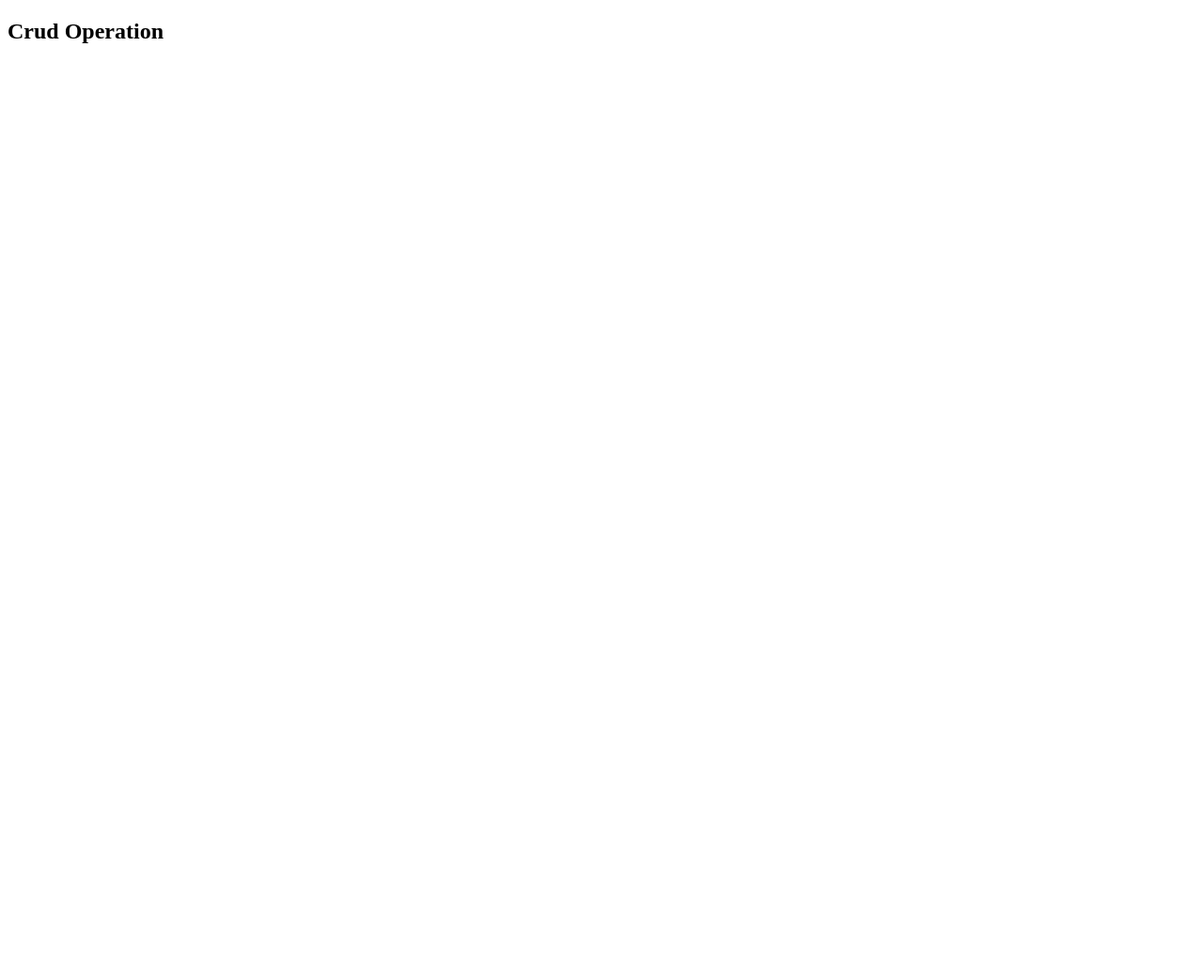
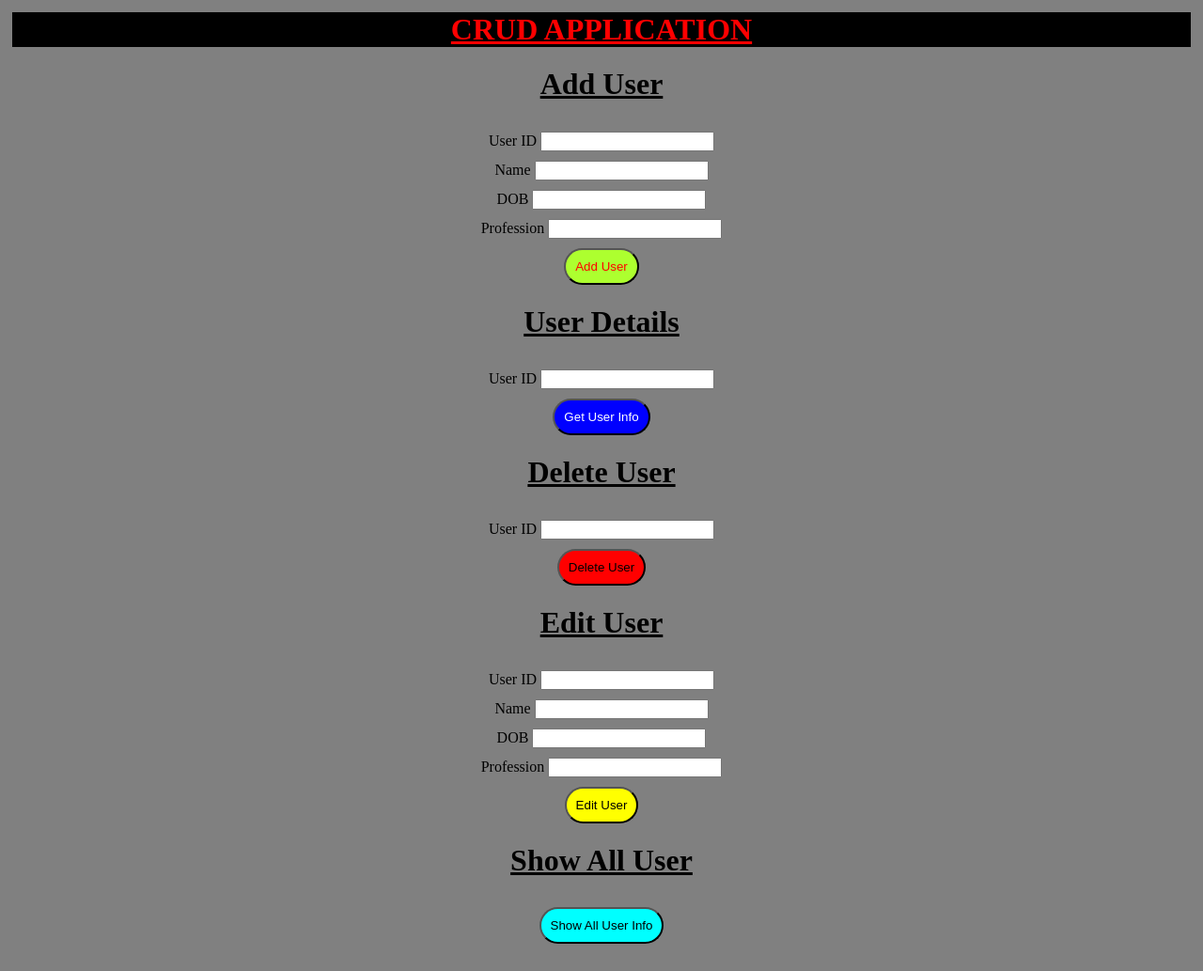
Before and after one commit to Basith5/node_crud_restapi, a website: page index.html in a window 1280 px wide. Shown: the whole page at 94% size. Before the commit the page ends 800 px from the top, so only its background shows below. Drawn offline with Linux system fonts and the light colour scheme.

Commit message:
Update index.html

```diff
--- a/index.html
+++ b/index.html
@@ -1,12 +1,88 @@
-<!DOCTYPE html>
-<html lang="en">
-<head>
-    <meta charset="UTF-8">
-    <meta http-equiv="X-UA-Compatible" content="IE=edge">
-    <meta name="viewport" content="width=device-width, initial-scale=1.0">
-    <title>Document</title>
-</head>
-<body>
-    <h2>Crud Operation</h2>
-</body>
+<html>
+    <head>
+        <style>
+            body{
+                background-color: gray;
+                text-align: center;
+                padding: 5px;
+            }
+            h1{
+                text-decoration: underline;
+            }
+            input{
+                margin-top: 10px;
+            }
+            button{
+                margin-top: 10px;
+                padding: 10px;
+                border-radius: 30px;
+            }
+            .add{
+                color: red;
+                background-color: greenyellow;
+            }
+            .user{
+                background-color: blue;
+                color: white;
+            }
+            .delete{
+                background-color: red;
+            }
+            .edit{
+                background-color: yellow;
+            }
+            .show{
+                background-color: aqua;
+            }
+        </style>
+    </head>
+    <body>
+        <h1 style="text-align: center; color: red;background-color: black;">CRUD APPLICATION</h1>
+        <h1>Add User</h1>
+        <form action="/addUser" method="post">
+
+            User ID <input type = "text" id="userid" name="userid" size="20"><br>
+            Name <input type ="text" id="username" name = "username" size="20"><br>
+            DOB <input type ="text" id="dob" name = "dob" size="20"><br>
+            Profession <input type ="text" id="profession" name = "profession" size="20"><br>
+            <button type = "submit" name="submit" class="add">
+                Add User
+            </button>
+        </form>
+
+        <h1>User Details</h1>
+        <form action="/particularUser" method="post">
+            User ID <input type = "text" id="urid" name="urid" size="20"><br>
+            <button type = "submit" name="submit" class="user">
+                Get User Info
+            </button>
+        </form>
+
+        <h1>Delete User</h1>
+        <form action="/deleteUser" method="post">
+            User ID <input type = "text" id="uid" name="uid" size="20"><br>
+            <button type = "submit" name="submit" class="delete">
+                Delete User
+            </button>
+        </form>
+
+        <h1>Edit User</h1>
+        <form action="/edit" method="post">
+            User ID <input type = "text" id="userid" name="userid" size="20"><br>
+            Name <input type ="text" id="username" name = "username" size="20"><br>
+            DOB <input type ="text" id="dob" name = "dob" size="20"><br>
+            Profession <input type ="text" id="profession" name = "profession" size="20"><br>
+            <button type = "submit" name="submit" class="edit">
+                Edit User
+            </button>
+        </form>
+
+
+        <h1>Show All User</h1>
+        <form action="/showAll" method="get">
+            <button type = "submit" name="submit" class="show">
+                Show All User Info
+            </button>
+        </form>
+    </bddy>
 </html>
```
